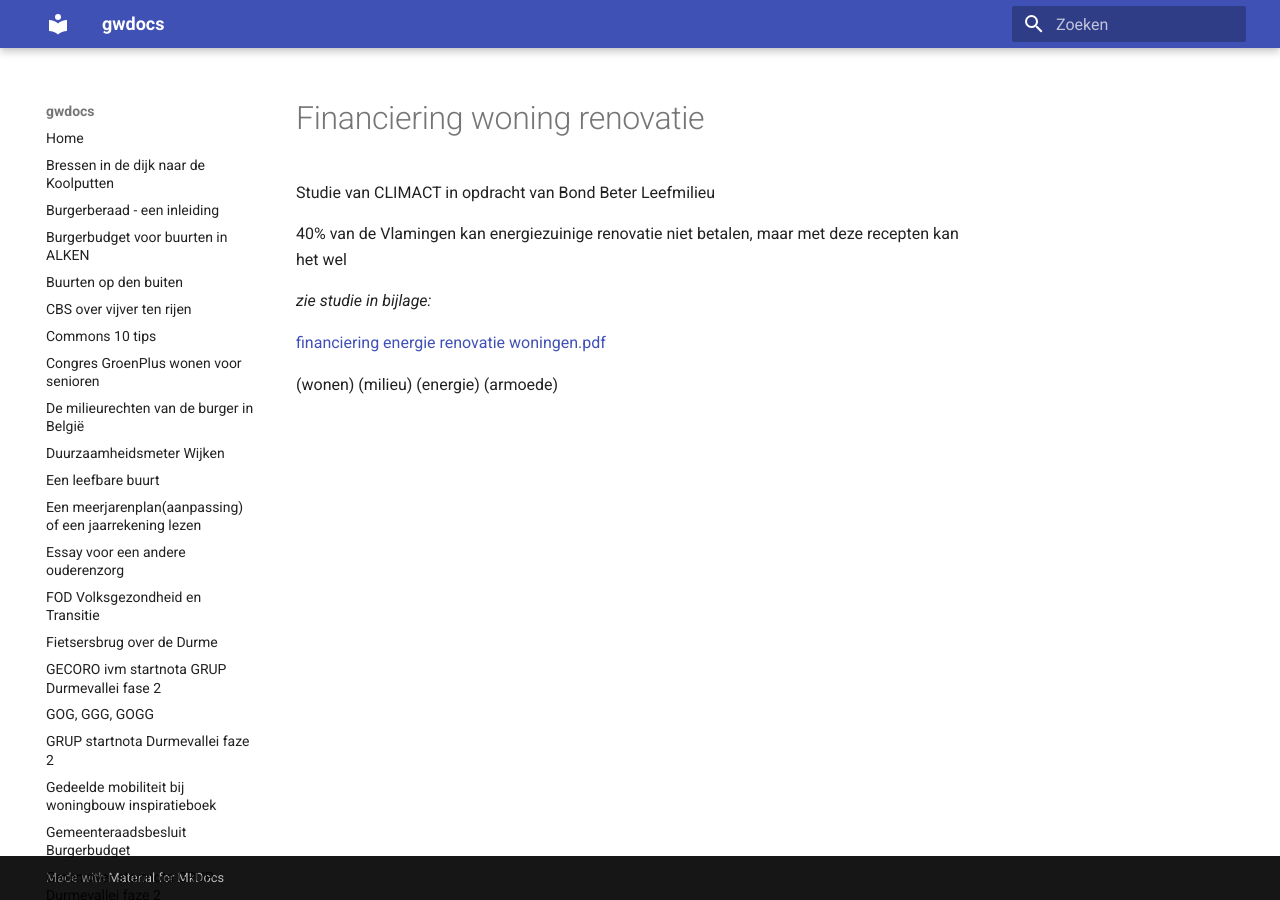
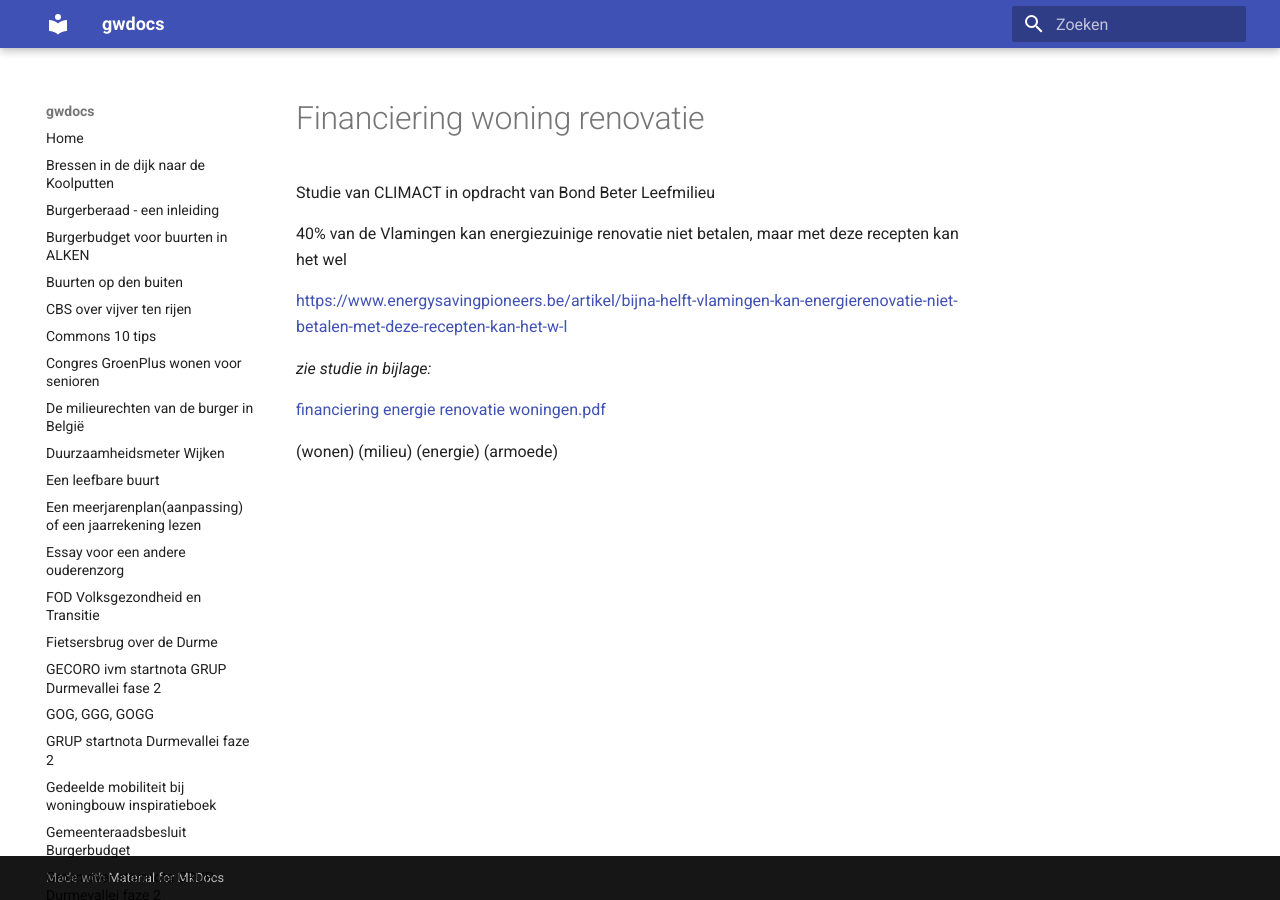
Before and after one commit to groenwaasmunster/gwdocs, an MkDocs documentation site: the page built from docs/financiering woning renovatie.md, in a window 1280 px wide. Built offline with MkDocs 1.6.1 and Material for MkDocs 9.7.7, drawn with Linux system fonts in a browser that asks for light colours; some of the changed lines change nothing that is shown.

Commit message:
Update financiering woning renovatie.md

```diff
--- a/docs/financiering woning renovatie.md
+++ b/docs/financiering woning renovatie.md
@@ -2,7 +2,8 @@ Studie van CLIMACT in opdracht van Bond Beter Leefmilieu
 
 40% van de Vlamingen kan energiezuinige renovatie niet betalen, maar met deze recepten kan het wel
 
-[](https://www.energysavingpioneers.be/artikel/bijna-helft-vlamingen-kan-energierenovatie-niet-betalen-met-deze-recepten-kan-het-w-l)
+[https://www.energysavingpioneers.be/artikel/bijna-helft-vlamingen-kan-energierenovatie-niet-betalen-met-deze-recepten-kan-het-w-l
+](https://www.energysavingpioneers.be/artikel/bijna-helft-vlamingen-kan-energierenovatie-niet-betalen-met-deze-recepten-kan-het-w-l)
 
 
 *zie studie in bijlage:*
```
